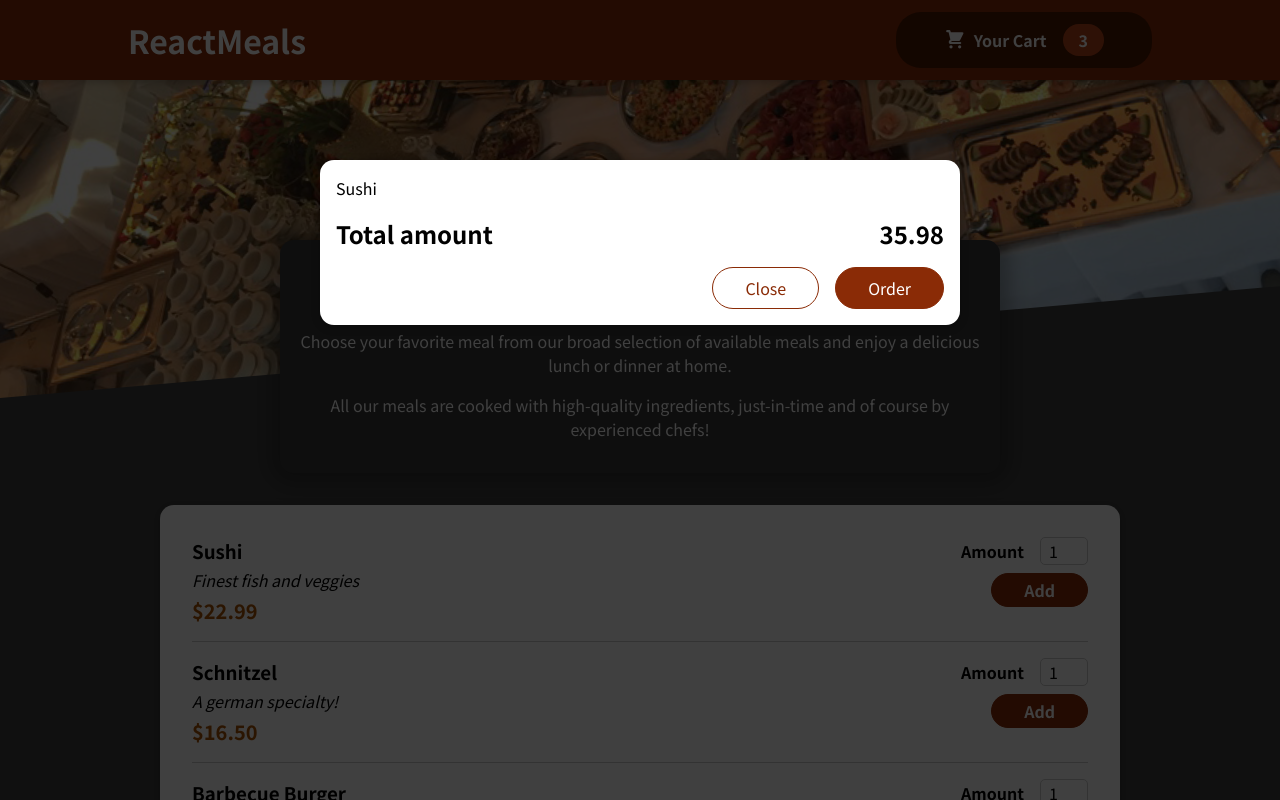
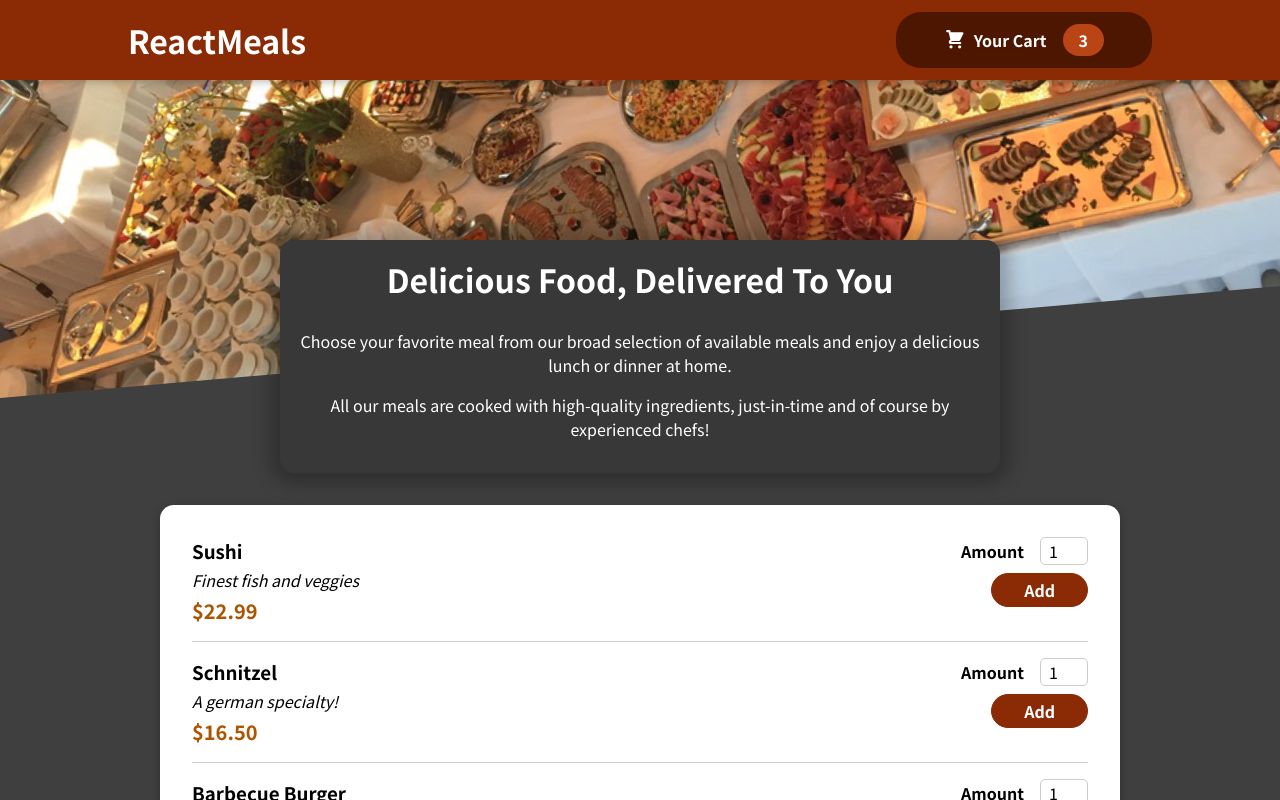
Before and after one commit to drodionov/meal-order-practice, a React (Create React App) app: page / in a window 1280 px wide. Shown: the top 800 px of the page. Built offline with nearby package versions, Linux system fonts and the light colour scheme.

Commit message:
Add Modal state

```diff
--- a/src/App.js
+++ b/src/App.js
@@ -2,13 +2,20 @@ import Header from "./components/Layout/Header";
 import MealsSummary from "./components/Meals/MealsSummary";
 import AvailableMeals from "./components/Meals/AvailableMeals";
 import Cart from "./components/Cart/Cart";
+import {useState} from "react";
 
 function App() {
+  const [isShowCart, setIsShowCart] = useState(false)
+
+  const onShowCardHandler = (show) => {
+    setIsShowCart(show)
+  }
+
   return (
       <>
-        <Header/>
+        <Header onShowCart={onShowCardHandler}/>
         <main>
-          <Cart/>
+          {isShowCart && <Cart onShowCart={onShowCardHandler}/>}
           <MealsSummary/>
           <AvailableMeals/>
         </main>
--- a/src/components/Cart/Cart.js
+++ b/src/components/Cart/Cart.js
@@ -1,22 +1,26 @@
 import classes from './Cart.module.css'
 import Modal from "../UI/Modal"
 
-const Cart = () => {
+const Cart = ({onShowCart}) => {
   const items = <ul className={classes['cart-items']}>{[{
     id: 1,
     name: 'Sushi',
     price: '12.99'
   }].map(item => <li>{item.name}</li>)}</ul>
 
+  const onCloseHandler = () => {
+    onShowCart(false)
+  }
+
   return (
-      <Modal>
+      <Modal onClose={onCloseHandler}>
         {items}
         <div className={classes.total}>
           <span>Total amount</span>
           <span>35.98</span>
         </div>
         <div className={classes.actions}>
-          <button className={classes['button--alt']}>Close</button>
+          <button className={classes['button--alt']} onClick={onCloseHandler}>Close</button>
           <button className={classes.button}>Order</button>
         </div>
       </Modal>
--- a/src/components/Layout/Header.js
+++ b/src/components/Layout/Header.js
@@ -4,12 +4,13 @@ import HeaderCartButton from './HeaderCartButton'
 import mealsImage from '../../assets/meals.jpg'
 import classes from './Header.module.css'
 
-const Header = props => {
+const Header = ({onShowCart}) => {
+
   return (
       <Fragment>
         <header className={classes.header}>
           <h1>ReactMeals</h1>
-          <HeaderCartButton />
+          <HeaderCartButton onShowCart={onShowCart}/>
         </header>
         <div className={classes['main-image']}>
           <img src={mealsImage} alt='A table full of delicious food!' />
--- a/src/components/Layout/HeaderCartButton.js
+++ b/src/components/Layout/HeaderCartButton.js
@@ -1,11 +1,16 @@
 import CartIcon from '../Cart/CartIcon'
 import classes from './HeaderCartButton.module.css'
 
-const HeaderCartButton = props => {
+const HeaderCartButton = ({onShowCart}) => {
+
+  const onClickHandler = () => {
+    onShowCart(true)
+  }
+
   return (
-      <button className={classes.button}>
+      <button className={classes.button} onClick={onClickHandler}>
       <span className={classes.icon}>
-        <CartIcon />
+        <CartIcon/>
       </span>
         <span>Your Cart</span>
         <span className={classes.badge}>3</span>
--- a/src/components/UI/Modal.js
+++ b/src/components/UI/Modal.js
@@ -1,8 +1,8 @@
 import ReactDOM from "react-dom";
 import classes from './Modal.module.css'
 
-const Backdrop = props => {
-  return <div className={classes.backdrop}/>
+const Backdrop = ({onClose}) => {
+  return <div className={classes.backdrop} onClick={onClose}/>
 }
 
 const portalElement = document.getElementById('overlays')
@@ -13,9 +13,9 @@ const ModalOverlay = props => {
   </div>
 }
 
-const Modal = props => {
+const Modal = (props) => {
   return <>
-    {ReactDOM.createPortal(<Backdrop/>, portalElement)}
+    {ReactDOM.createPortal(<Backdrop onClose={props.onClose}/>, portalElement)}
     {ReactDOM.createPortal(<ModalOverlay>{props.children}</ModalOverlay>,
         portalElement)}
   < />
```
